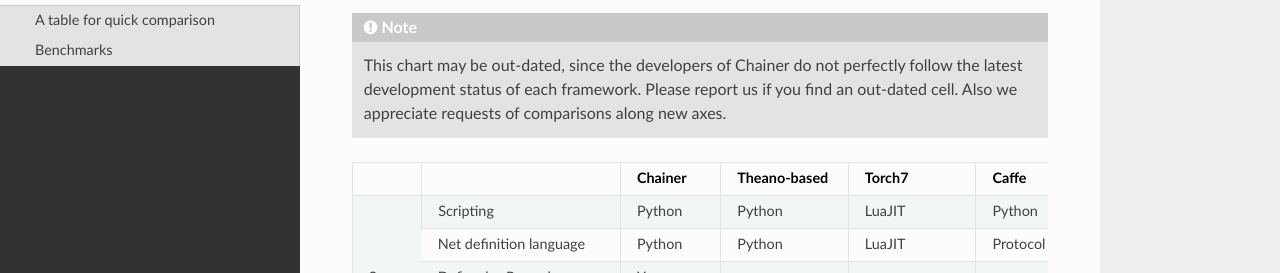
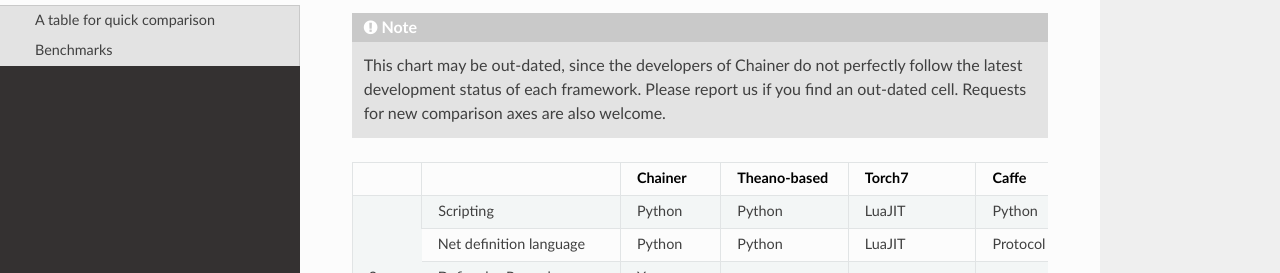
Before and after one commit to mitmul/intel-chainer, a Sphinx documentation site: the page built from docs/source/comparison.rst, in a window 1280 px wide and 900 px high. Shown: the part 275-548 px from the top of the window. Built offline with Sphinx 7.4.7 and the Read the Docs theme 2.0.0, drawn with Linux system fonts in a browser that asks for light colours.

Commit message:
Fix an expression

```diff
--- a/docs/source/comparison.rst
+++ b/docs/source/comparison.rst
@@ -11,7 +11,7 @@
 
    This chart may be out-dated, since the developers of Chainer do not perfectly follow the latest development status of each framework.
    Please report us if you find an out-dated cell.
-   Also we appreciate requests of comparisons along new axes.
+   Requests for new comparison axes are also welcome.
 
 
 +-------+-----------------------------+-------------------+------------------------+-------------------+----------------------------------------------------+
```
